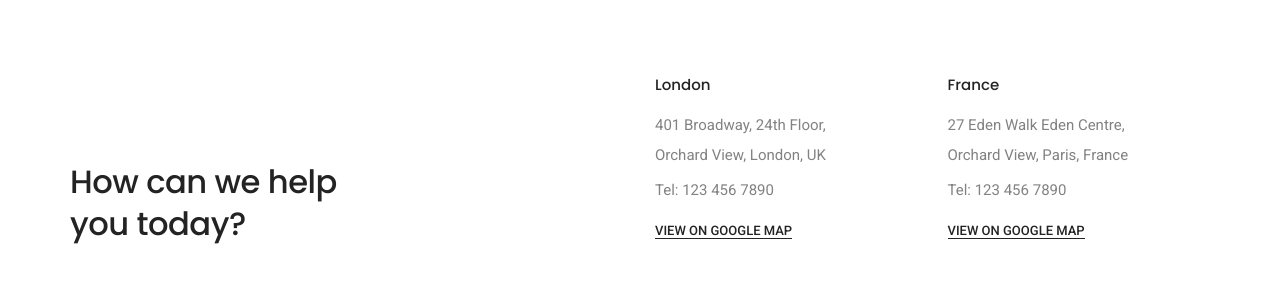
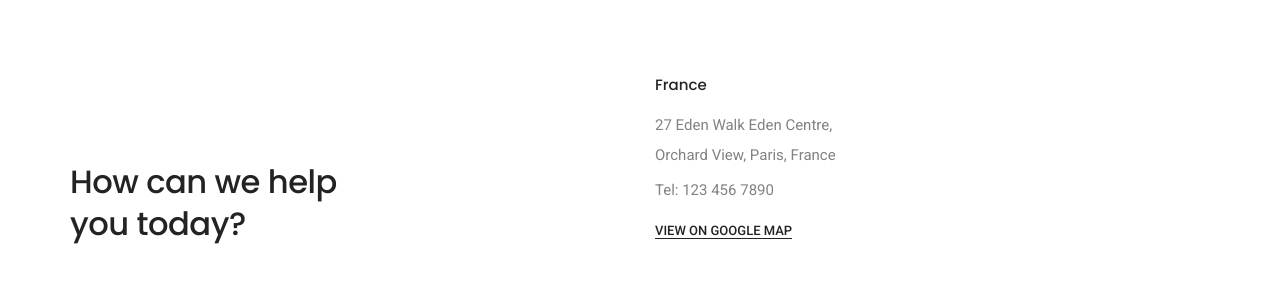
Before and after one commit to Khemy543/moses-imigration-vue, a Vue app: page /contact in a window 1280 px wide. Shown: the part 620-902 px from the top of the page. Built offline with nearby package versions, Linux system fonts and the light colour scheme; a web font is replaced by a local one.

Commit message:
made changes

```diff
--- a/src/views/ContactUs.vue
+++ b/src/views/ContactUs.vue
@@ -34,7 +34,7 @@
         </div>
         <div class="col-12 col-lg-6 col-md-8">
           <div class="row">
-            <div class="col-12 col-sm-6 xs-margin-30px-bottom">
+            <!-- <div class="col-12 col-sm-6 xs-margin-30px-bottom">
               <span
                 class="alt-font d-block text-extra-dark-gray font-weight-500 margin-10px-bottom"
                 >London</span
@@ -49,7 +49,7 @@
                 class="text-uppercase text-small text-extra-dark-gray font-weight-500 text-decoration-line-bottom"
                 >View on google map</a
               >
-            </div>
+            </div> -->
             <div class="col-12 col-sm-6">
               <span
                 class="alt-font d-block text-extra-dark-gray font-weight-500 margin-10px-bottom"
```
